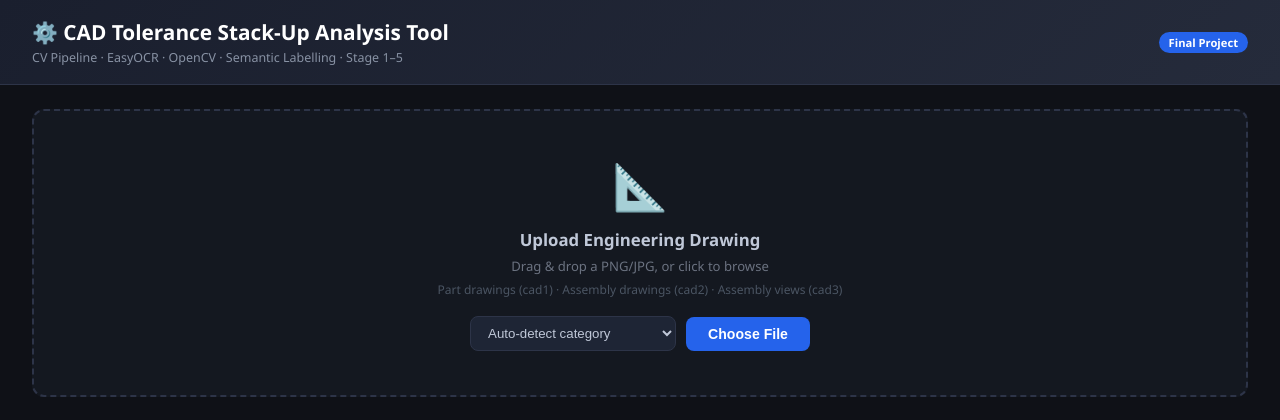
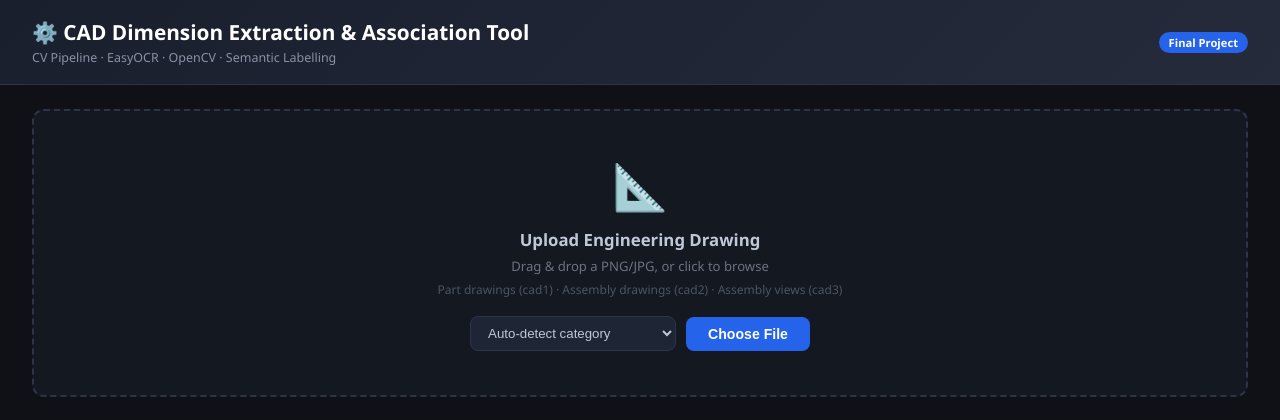
Before and after one commit to vishwa-vibhi/Cad-tolerance-stackup, a Flask app: page / in a window 1280 px wide. Shown: the top 420 px of the page. Run offline with Flask 3, Linux system fonts and the light colour scheme.

Commit message:
Remove tolerance stack-up from UI/pipeline - focus on extraction, segmentation, association

```diff
--- a/app/app.py
+++ b/app/app.py
@@ -1,15 +1,13 @@
 """
-Stage 5: Flask Web Dashboard — CAD Tolerance Stack-Up Analysis Tool
+Flask Web Dashboard — CAD Dimension Extraction & Association Tool
 
 Upload a 2D engineering drawing image and get:
   - Annotated visualization with colored overlays
   - Structured annotations table with semantic labels
   - Association visualization (dimension → geometric element)
   - BOM table (Category 2 assembly drawings)
-  - Tolerance stack-up summary
   - Part attribution (dimension → part name)
   - Semantic dimension labels (length, height, bore_diameter, etc.)
-  - ML classifier results
   - Download JSON outputs
 
 Run:
@@ -33,7 +31,6 @@ from vlm_reader       import read_full_image, get_ocr
 from validation       import validate_file
 from association      import associate_file
 from part_attribution import attribute_file
-from tolerance_stackup import analyse_file
 from semantic_labeller import label_file
 
 app = Flask(__name__)
@@ -188,21 +185,6 @@ def analyse():
                 "confidence_counts": attr.get("confidence_counts", {}),
             }
 
-        # ── Tolerance Stack-Up ────────────────────────────────────────────
-        print(f"[{job_id}] Tolerance Stack-Up...")
-        stackup = analyse_file(structured_path, output_dir=job_dir)
-        if stackup:
-            results["stages"]["stackup"] = {
-                "dimensions":       stackup["summary"]["total_dimensions"],
-                "tolerances":       stackup["summary"]["total_tolerances"],
-                "fits":             stackup["summary"]["total_fits"],
-                "fit_types":        stackup["summary"]["fit_types_found"],
-                "stackup_linear":   stackup.get("stackup_linear"),
-                "stackup_diameter": stackup.get("stackup_diameter"),
-                "parsed_dims":      stackup.get("dimensions", []),
-                "parsed_tols":      stackup.get("tolerances", []),
-            }
-
         results["elapsed_sec"] = round(time.time() - t_start, 1)
 
         # ── Visualization images ──────────────────────────────────────────
@@ -236,7 +218,6 @@ def download(job_id, filetype):
         'structured':   '_structured.json',
         'associations': '_associations.json',
         'attributed':   '_attributed.json',
-        'stackup':      '_stackup.json',
         'labelled':     '_labelled.json',
     }
     suffix = suffix_map.get(filetype)
@@ -250,7 +231,7 @@ def download(job_id, filetype):
 
 if __name__ == '__main__':
     print("\n" + "=" * 60)
-    print("  CAD Tolerance Stack-Up Analysis Tool")
+    print("  CAD Dimension Extraction & Association Tool")
     print("  Open: http://localhost:5000")
     print("=" * 60 + "\n")
     app.run(debug=False, host='0.0.0.0', port=5000)
--- a/app/templates/index.html
+++ b/app/templates/index.html
@@ -3,7 +3,7 @@
 <head>
 <meta charset="UTF-8">
 <meta name="viewport" content="width=device-width, initial-scale=1.0">
-<title>CAD Tolerance Stack-Up Analysis Tool</title>
+<title>CAD Dimension Extraction & Association Tool</title>
 <style>
 * { box-sizing: border-box; margin: 0; padding: 0; }
 body { font-family: 'Segoe UI', Arial, sans-serif; background: #0f1117; color: #e0e0e0; min-height: 100vh; }
@@ -89,13 +89,6 @@ body { font-family: 'Segoe UI', Arial, sans-serif; background: #0f1117; color: #
 .bom-table .qty       { color: #34d399; text-align: center; }
 .null-val { color: #374151; font-style: italic; }
 
-.stackup-box { background: #1a1f2e; border: 1px solid #2d3448; border-radius: 8px; padding: 14px; }
-.stackup-row { display: flex; justify-content: space-between; padding: 5px 0; border-bottom: 1px solid #1e2535; font-size: 0.83rem; }
-.stackup-row:last-child { border-bottom: none; }
-.stackup-label { color: #8892a4; }
-.stackup-value { color: #fff; font-weight: 600; font-family: monospace; }
-.stackup-value.highlight { color: #f59e0b; }
-
 .part-card { background: #1a1f2e; border: 1px solid #2d3448; border-radius: 8px; padding: 11px 13px; margin-bottom: 9px; }
 .part-card .part-header { display: flex; align-items: center; gap: 9px; margin-bottom: 7px; }
 .part-no-badge { background: #2563eb; color: #fff; font-size: 0.72rem; font-weight: 700; padding: 2px 7px; border-radius: 10px; }
@@ -123,8 +116,8 @@ select { background: #1e2535; color: #c0c8d8; border: 1px solid #2d3448; border-
 
 <div class="header">
   <div>
-    <h1>⚙️ CAD Tolerance Stack-Up Analysis Tool</h1>
-    <div class="subtitle">CV Pipeline · EasyOCR · OpenCV · Semantic Labelling · Stage 1–5</div>
+    <h1>⚙️ CAD Dimension Extraction & Association Tool</h1>
+    <div class="subtitle">CV Pipeline · EasyOCR · OpenCV · Semantic Labelling</div>
   </div>
   <span class="badge">Final Project</span>
 </div>
@@ -205,7 +198,7 @@ select { background: #1e2535; color: #c0c8d8; border: 1px solid #2d3448; border-
       </div>
 
       <div class="card">
-        <div class="card-header"><h3 id="bom-title">📋 BOM &amp; Stack-Up</h3></div>
+        <div class="card-header"><h3 id="bom-title">📋 Bill of Materials</h3></div>
         <div class="card-body" id="bom-body"></div>
       </div>
     </div>
@@ -306,7 +299,6 @@ function renderResults(data) {
   const asc = s.association || {};
   const sem = s.semantic || {};
   const atr = s.attribution || {};
-  const stk = s.stackup || {};
   const cat = val.image_category || 0;
 
   document.getElementById('result-meta').textContent =
@@ -319,7 +311,7 @@ function renderResults(data) {
     { val: asc.matched || 0,          lbl: 'Associated' },
     { val: sem.labelled || 0,         lbl: 'Labelled' },
     { val: atr.named || 0,            lbl: 'Parts Named' },
-    { val: stk.dimensions || 0,       lbl: 'Dimensions' },
+    { val: val.meaningful || 0,       lbl: 'Meaningful' },
   ].map(s => `<div class="stat-box"><div class="val">${s.val}</div><div class="lbl">${s.lbl}</div></div>`).join('');
 
   // Image tabs
@@ -380,7 +372,7 @@ function renderResults(data) {
     partsBody.innerHTML = '<p style="color:#4b5563;font-size:0.83rem">No part attribution for this drawing.</p>';
   }
 
-  // BOM + Stack-up
+  // BOM table
   const bomRows = val.bom_rows || [];
   let bsHtml = '';
   if (bomRows.length > 0) {
@@ -401,24 +393,7 @@ function renderResults(data) {
     }
   }
 
-  const sk = stk.stackup_linear;
-  if (sk && sk.n_dimensions > 0) {
-    bsHtml += `<h4 style="font-size:0.82rem;color:#8892a4;margin:14px 0 9px;">Tolerance Stack-Up (Linear)</h4>
-    <div class="stackup-box">
-      <div class="stackup-row"><span class="stackup-label">Dimensions in chain</span><span class="stackup-value">${sk.n_dimensions}</span></div>
-      <div class="stackup-row"><span class="stackup-label">Total nominal</span><span class="stackup-value">${sk.total_nominal_mm} mm</span></div>
-      <div class="stackup-row"><span class="stackup-label">Worst-case tolerance</span><span class="stackup-value highlight">±${(sk.worst_case_tolerance_mm/2).toFixed(4)} mm</span></div>
-      <div class="stackup-row"><span class="stackup-label">RSS tolerance</span><span class="stackup-value">±${(sk.rss_tolerance_mm/2).toFixed(4)} mm</span></div>
-    </div>`;
-  }
-
-  if (stk.fit_types && stk.fit_types.length > 0) {
-    bsHtml += `<h4 style="font-size:0.82rem;color:#8892a4;margin:14px 0 7px;">Fit Specifications</h4>
-    <div style="display:flex;gap:6px;flex-wrap:wrap;">` +
-    stk.fit_types.map(f => `<span class="type-badge t-tolerance">${esc(f)}</span>`).join('') + `</div>`;
-  }
-
-  if (!bsHtml) bsHtml = '<p style="color:#4b5563;font-size:0.83rem">No BOM or tolerance data found.</p>';
+  if (!bsHtml) bsHtml = '<p style="color:#4b5563;font-size:0.83rem">No BOM data found for this drawing.</p>';
   document.getElementById('bom-body').innerHTML = bsHtml;
 
   // Semantic dimension table
@@ -442,7 +417,6 @@ function renderResults(data) {
     ['structured',   '📄 Structured JSON'],
     ['associations', '🔗 Associations JSON'],
     ['attributed',   '🔩 Attribution JSON'],
-    ['stackup',      '📐 Stack-Up JSON'],
     ['labelled',     '🏷️ Semantic Labels JSON'],
   ].map(([t,l]) =>
     `<a href="/download/${currentJobId}/${t}" class="btn btn-secondary" style="text-decoration:none;font-size:0.8rem;">${l}</a>`
```
Also changed, not shown: README.md.
